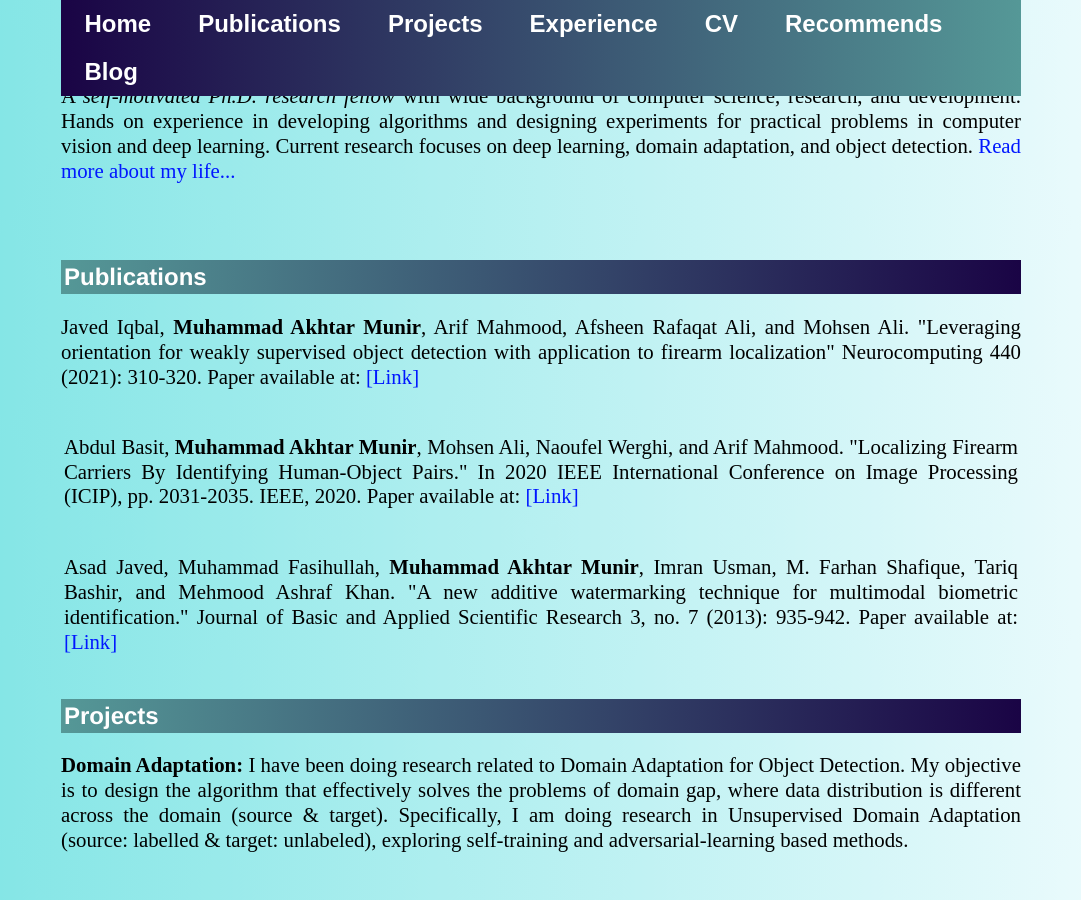
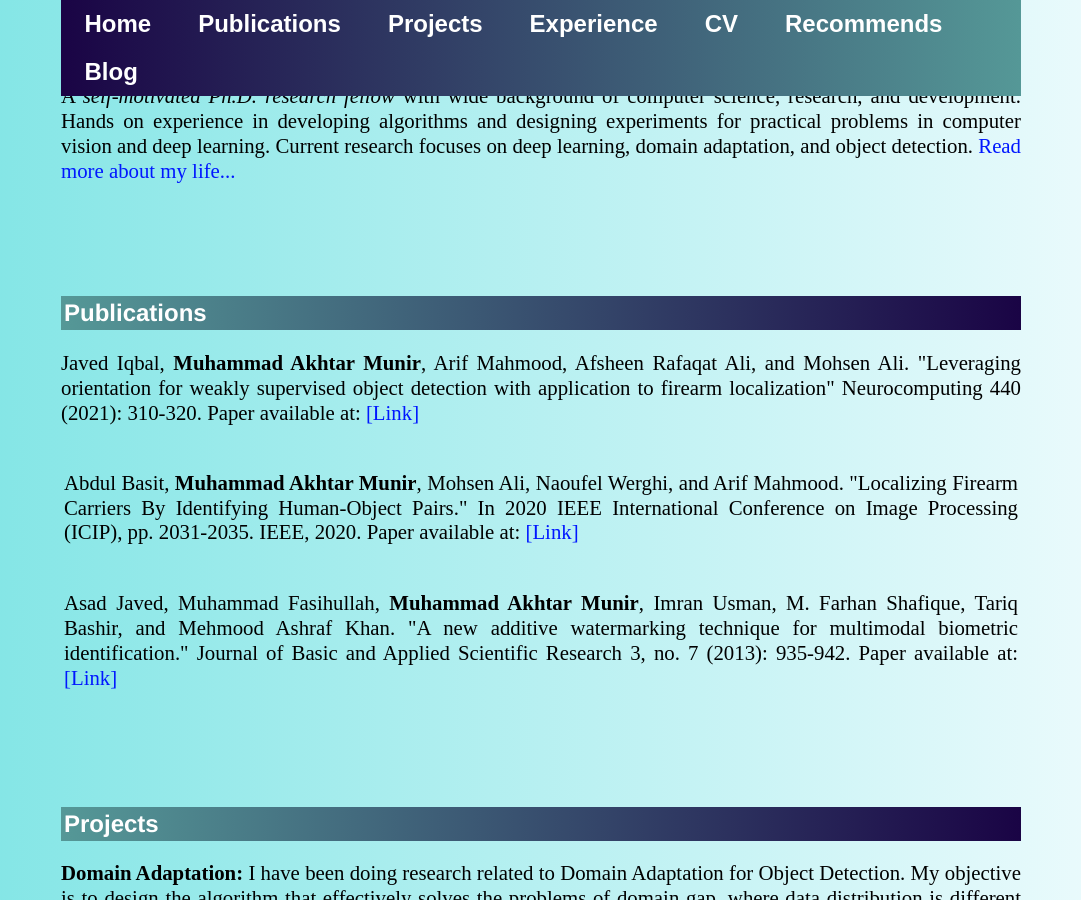
Before and after one commit to akhtarvision/akhtarvision.github.io, a Jekyll site: the page built from index.html, in a window 1280 px wide and 900 px high, scrolled down 399 px. Shown: the whole window, without its empty margins (99-1180 px from the left). Built offline with Jekyll 4.4.1, drawn with Linux system fonts in a browser that asks for light colours.

Commit message:
Update index.html

```diff
--- a/index.html
+++ b/index.html
@@ -44,6 +44,8 @@ title: Akhtar, Deep Learning
 	</p>
 
 	<td> <br>&nbsp;</td>
+	<td> <br>&nbsp;</td>
+	<td> <br>&nbsp;</td>
 <!-- 	<td> <br>&nbsp;</td> -->
 <!-- Project -->
 <a id="publications" class="anchor"></a>
@@ -81,7 +83,9 @@ title: Akhtar, Deep Learning
 
 
 
-
+	<td> <br>&nbsp;</td>
+	<td> <br>&nbsp;</td>
+	<td> <br>&nbsp;</td>
 <!-- Project -->
 <a id="projects" class="anchor"></a>
 <h2>Projects</h2>
@@ -128,7 +132,9 @@ title: Akhtar, Deep Learning
 
 
 
-
+	<td> <br>&nbsp;</td>
+	<td> <br>&nbsp;</td>
+	<td> <br>&nbsp;</td>
 
 <!-- Project -->
 <a id="experience" class="anchor"></a>
@@ -248,6 +254,10 @@ Bachelor of Science (BS) in Computer Engineering <br>
 <p> Coming Soon... </p>
 
 	</table>
+
+<td> <br>&nbsp;</td>
+	<td> <br>&nbsp;</td>
+	<td> <br>&nbsp;</td>
 <!-- Project -->
 <a id="cv" class="anchor"></a>
 <h2>CV</h2>
@@ -258,6 +268,10 @@ Bachelor of Science (BS) in Computer Engineering <br>
 
 </table>
 
+
+<td> <br>&nbsp;</td>
+	<td> <br>&nbsp;</td>
+	<td> <br>&nbsp;</td>
 <!-- Project -->
 <a id="flinks" class="anchor"></a>
 <h2>Recommends</h2>
@@ -268,6 +282,9 @@ Bachelor of Science (BS) in Computer Engineering <br>
 
 	</table>
 
+<td> <br>&nbsp;</td>
+	<td> <br>&nbsp;</td>
+	<td> <br>&nbsp;</td>
 <!-- Project -->
 <a id="blog" class="anchor"></a>
 <h2>Blog</h2>
```
